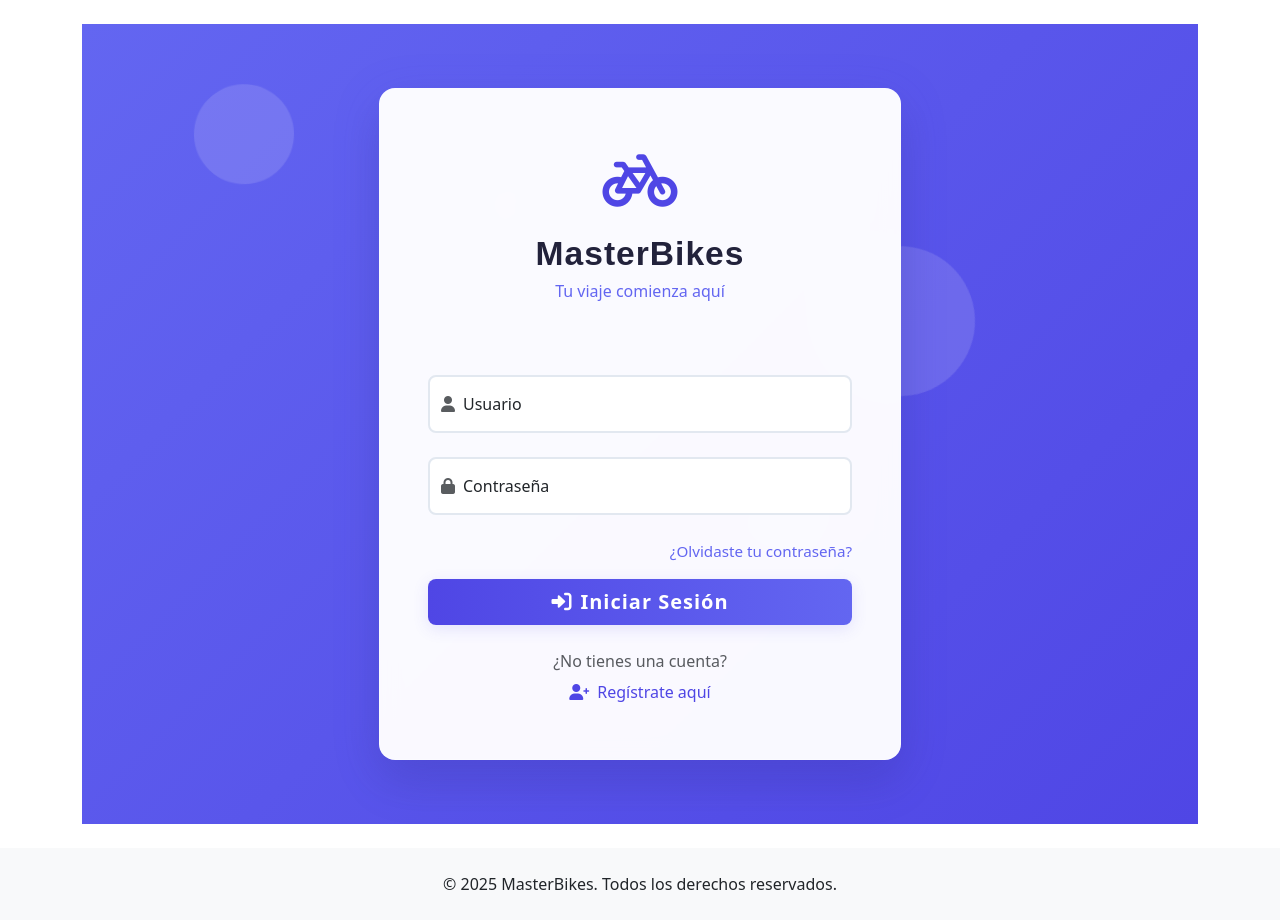
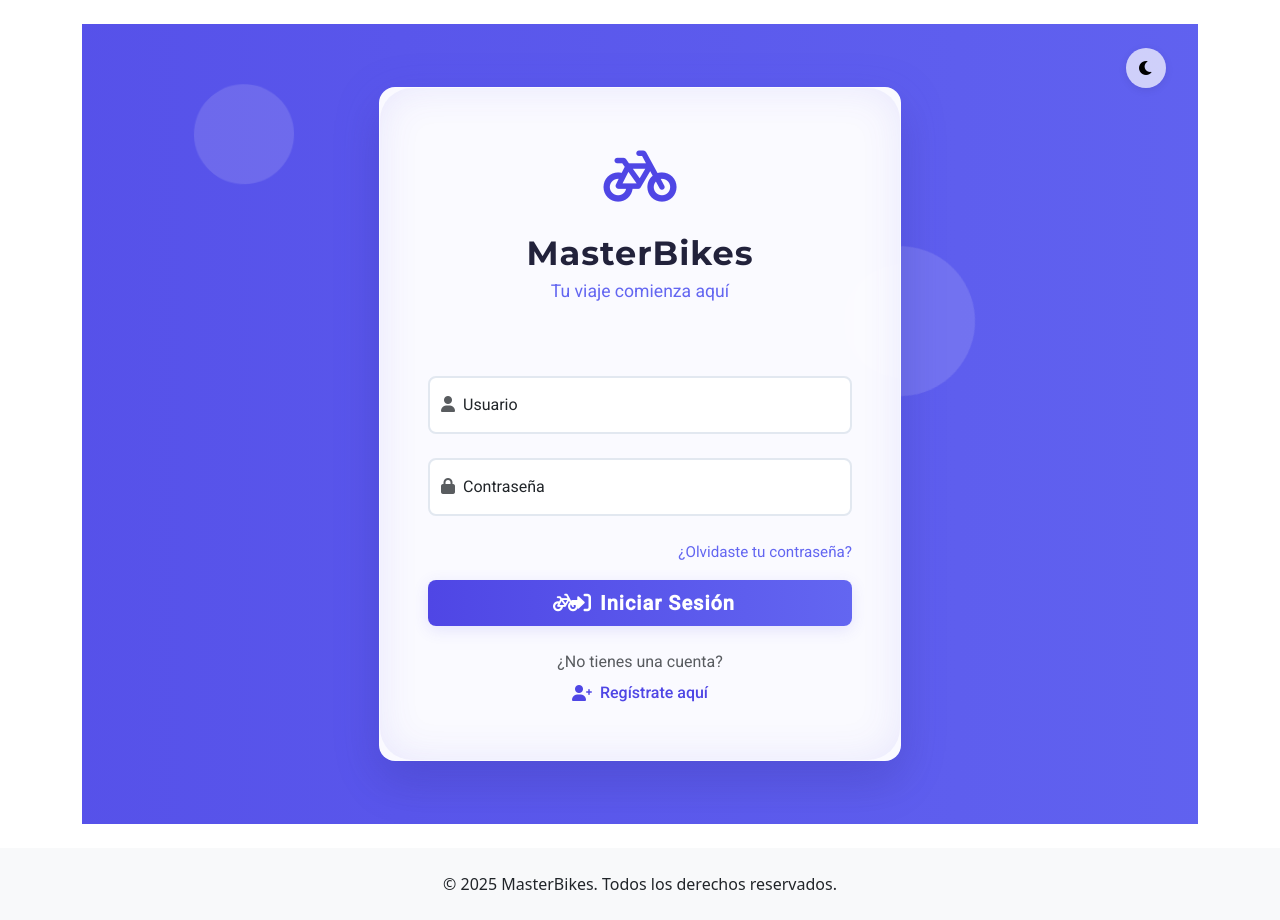
Before and after one commit to s1ns1kosiss/Master-Bikes, a Django app: page /usuarios/login/ in a window 1280 px wide. Shown: the part 56-976 px from the top of the page. Run offline with Django 5.2, Linux system fonts and the light colour scheme.

Commit message:
design: login ultra moderno, animado, accesible y con modo oscuro

```diff
--- a/masterbikes/templates/usuarios/login.html
+++ b/masterbikes/templates/usuarios/login.html
@@ -5,22 +5,86 @@
 
 {% block extra_css %}
 <style>
+@import url('https://fonts.googleapis.com/css2?family=Montserrat:wght@700&family=Roboto:wght@400;500&display=swap');
+
+:root {
+    --primary: #4f46e5;
+    --secondary: #6366f1;
+    --background: #f8fafc;
+    --card-bg: rgba(255,255,255,0.97);
+    --shadow: 0 12px 48px 0 rgba(79, 70, 229, 0.18), 0 1.5rem 3rem rgba(0,0,0,0.10);
+    --input-border: #e2e8f0;
+    --input-focus: #4f46e5;
+    --danger: #e11d48;
+    --dark-bg: #18181b;
+    --dark-card: rgba(36,37,46,0.98);
+    --dark-text: #f3f4f6;
+}
+
+body.dark-mode {
+    background: var(--dark-bg) !important;
+}
+body.dark-mode .login-container {
+    background: linear-gradient(135deg, #232946 0%, #18181b 100%) !important;
+}
+body.dark-mode .login-card {
+    background: var(--dark-card) !important;
+    color: var(--dark-text);
+    box-shadow: 0 12px 48px 0 rgba(36,37,46,0.28), 0 1.5rem 3rem rgba(0,0,0,0.20);
+}
+body.dark-mode .form-control {
+    background: #232946;
+    color: #f3f4f6;
+    border-color: #6366f1;
+}
+body.dark-mode .form-control:focus {
+    border-color: #a5b4fc;
+    box-shadow: 0 0 0 0.25rem rgba(99,102,241,0.15);
+}
+body.dark-mode .btn-login {
+    background: linear-gradient(90deg, #6366f1 0%, #4f46e5 100%);
+}
+body.dark-mode .register-link, body.dark-mode .forgot-link {
+    color: #a5b4fc;
+}
+body.dark-mode .register-link:hover, body.dark-mode .forgot-link:hover {
+    color: #818cf8;
+}
+
 .login-container {
-    background: linear-gradient(135deg, #6366f1 0%, #4f46e5 100%);
+    background: linear-gradient(270deg, #6366f1, #4f46e5, #6366f1);
+    background-size: 400% 400%;
     min-height: 100vh;
     position: relative;
     overflow: hidden;
+    transition: background 0.5s;
+    animation: gradientBG 12s ease infinite;
+}
+@keyframes gradientBG {
+    0% {background-position: 0% 50%;}
+    50% {background-position: 100% 50%;}
+    100% {background-position: 0% 50%;}
 }
 
 .login-card {
-    background: rgba(255, 255, 255, 0.97);
+    background: var(--card-bg);
     backdrop-filter: blur(10px);
     border: 1px solid rgba(255, 255, 255, 0.2);
-    box-shadow: 0 12px 48px 0 rgba(79, 70, 229, 0.18), 0 1.5rem 3rem rgba(0,0,0,0.10);
+    box-shadow: var(--shadow);
     border-radius: 2rem;
     animation: fadeInUp 1s cubic-bezier(.39,.575,.56,1) both;
+    position: relative;
+    overflow: hidden;
+    font-family: 'Roboto', sans-serif;
 }
-
+.login-card .inner-shadow {
+    position: absolute;
+    inset: 0;
+    border-radius: 2rem;
+    box-shadow: inset 0 0 40px 0 rgba(79, 70, 229, 0.10);
+    pointer-events: none;
+    z-index: 2;
+}
 @keyframes fadeInUp {
     0% { opacity: 0; transform: translateY(40px); }
     100% { opacity: 1; transform: translateY(0); }
@@ -28,17 +92,15 @@
 
 .brand-logo {
     font-size: 3.5rem;
-    color: #4f46e5;
+    color: var(--primary);
     margin-bottom: 0.5rem;
     animation: pulse 2s infinite;
 }
-
 @keyframes pulse {
     0% { transform: scale(1); }
     50% { transform: scale(1.08); }
     100% { transform: scale(1); }
 }
-
 .brand-title {
     font-family: 'Montserrat', sans-serif;
     font-weight: 700;
@@ -47,18 +109,36 @@
     letter-spacing: 1px;
 }
 .slogan {
-    font-size: 1rem;
-    color: #6366f1;
+    font-family: 'Roboto', sans-serif;
+    font-size: 1.1rem;
+    color: var(--secondary);
     margin-bottom: 1.5rem;
 }
 
 .form-control {
-    border: 2px solid #e2e8f0;
+    border: 2px solid var(--input-border);
     transition: all 0.3s ease;
+    box-shadow: none;
+    outline: none;
+    position: relative;
+    z-index: 1;
 }
 .form-control:focus {
-    border-color: #4f46e5;
-    box-shadow: 0 0 0 0.25rem rgba(79, 70, 229, 0.1);
+    border-color: var(--input-focus);
+    box-shadow: 0 0 0 0.25rem rgba(79, 70, 229, 0.13);
+}
+.form-control:focus-visible {
+    outline: none;
+}
+.form-control.animated-border {
+    border-image: linear-gradient(90deg, #6366f1, #4f46e5, #6366f1) 1;
+    border-width: 2px;
+    animation: borderAnim 2s linear infinite;
+}
+@keyframes borderAnim {
+    0% { border-image-slice: 1 0 0 0; }
+    50% { border-image-slice: 0 1 0 0; }
+    100% { border-image-slice: 1 0 0 0; }
 }
 
 .btn-login {
@@ -70,6 +150,27 @@
     box-shadow: 0 4px 16px rgba(79, 70, 229, 0.13);
     position: relative;
     overflow: hidden;
+    display: flex;
+    align-items: center;
+    justify-content: center;
+}
+.btn-login .spinner-border {
+    width: 1.2rem;
+    height: 1.2rem;
+    margin-right: 0.5rem;
+    display: none;
+}
+.btn-login.loading .spinner-border {
+    display: inline-block;
+}
+.btn-login .bike-anim {
+    display: inline-block;
+    animation: bikeMove 1.2s linear infinite;
+}
+@keyframes bikeMove {
+    0% { transform: translateX(0); }
+    50% { transform: translateX(8px); }
+    100% { transform: translateX(0); }
 }
 .btn-login:after {
     content: '';
@@ -91,26 +192,26 @@
 }
 
 .register-link {
-    color: #4f46e5;
+    color: var(--primary);
     transition: all 0.3s ease;
     font-weight: 500;
     display: inline-flex;
     align-items: center;
 }
 .register-link:hover {
-    color: #6366f1;
+    color: var(--secondary);
     transform: translateY(-2px) scale(1.05);
     text-decoration: underline;
 }
 
 .forgot-link {
-    color: #6366f1;
+    color: var(--secondary);
     font-size: 0.95rem;
     text-decoration: none;
     transition: color 0.2s;
 }
 .forgot-link:hover {
-    color: #4f46e5;
+    color: var(--primary);
     text-decoration: underline;
 }
 
@@ -127,6 +228,8 @@
     background: rgba(255, 255, 255, 0.13);
     border-radius: 50%;
     animation: float 15s infinite;
+    opacity: 0.7;
+    transition: opacity 0.8s;
 }
 .shape.bike {
     background: none;
@@ -158,9 +261,9 @@
     animation-delay: 4s;
 }
 @keyframes float {
-    0% { transform: translateY(0) rotate(0deg); }
-    50% { transform: translateY(-20px) rotate(180deg); }
-    100% { transform: translateY(0) rotate(360deg); }
+    0% { transform: translateY(0) rotate(0deg); opacity: 0.7; }
+    50% { transform: translateY(-20px) rotate(180deg); opacity: 1; }
+    100% { transform: translateY(0) rotate(360deg); opacity: 0.7; }
 }
 
 @media (max-width: 768px) {
@@ -168,11 +271,35 @@
     .brand-logo { font-size: 2.2rem; }
     .brand-title { font-size: 1.3rem; }
 }
+
+.toggle-darkmode {
+    position: absolute;
+    top: 1.5rem;
+    right: 2rem;
+    z-index: 10;
+    background: rgba(255,255,255,0.7);
+    border: none;
+    border-radius: 50%;
+    width: 2.5rem;
+    height: 2.5rem;
+    display: flex;
+    align-items: center;
+    justify-content: center;
+    box-shadow: 0 2px 8px rgba(0,0,0,0.08);
+    cursor: pointer;
+    transition: background 0.2s;
+}
+.toggle-darkmode:hover {
+    background: #e0e7ff;
+}
 </style>
 {% endblock %}
 
 {% block content %}
 <div class="login-container position-relative">
+    <button class="toggle-darkmode" id="toggleDarkMode" aria-label="Cambiar modo oscuro/claro">
+        <i class="fas fa-moon"></i>
+    </button>
     <div class="floating-shapes">
         <div class="shape"></div>
         <div class="shape"></div>
@@ -182,7 +309,8 @@
     <div class="container min-vh-100 d-flex align-items-center justify-content-center py-5">
         <div class="row justify-content-center w-100">
             <div class="col-md-8 col-lg-6">
-                <div class="login-card card rounded-4 overflow-hidden">
+                <div class="login-card card rounded-4 overflow-hidden" id="loginCard">
+                    <div class="inner-shadow"></div>
                     <div class="text-center pt-5">
                         <div class="brand-logo">
                             <i class="fas fa-bicycle" aria-hidden="true"></i>
@@ -193,14 +321,14 @@
                     <div class="card-body p-4 p-sm-5">
                         {% if messages %}
                             {% for message in messages %}
-                                <div class="alert alert-{{ message.tags }} alert-dismissible fade show d-flex align-items-center" role="alert">
+                                <div class="alert alert-{{ message.tags }} alert-dismissible fade show d-flex align-items-center" role="alert" id="loginError">
                                     <i class="fas fa-exclamation-triangle me-2"></i>
                                     <div>{{ message }}</div>
                                     <button type="button" class="btn-close ms-auto" data-bs-dismiss="alert" aria-label="Cerrar"></button>
                                 </div>
                             {% endfor %}
                         {% endif %}
-                        <form method="post" class="needs-validation" novalidate aria-label="Formulario de inicio de sesión">
+                        <form method="post" class="needs-validation" novalidate aria-label="Formulario de inicio de sesión" id="loginForm">
                             {% csrf_token %}
                             <div class="form-floating mb-4">
                                 <input type="text" class="form-control rounded-3" id="username" name="username" placeholder="Usuario" required aria-label="Usuario">
@@ -224,8 +352,10 @@
                                 <a href="#" class="forgot-link">¿Olvidaste tu contraseña?</a>
                             </div>
                             <div class="d-grid gap-2 mb-4">
-                                <button type="submit" class="btn btn-login btn-lg text-white rounded-3" aria-label="Iniciar sesión">
-                                    <i class="fas fa-sign-in-alt me-2"></i>Iniciar Sesión
+                                <button type="submit" class="btn btn-login btn-lg text-white rounded-3" aria-label="Iniciar sesión" id="loginBtn">
+                                    <span class="spinner-border spinner-border-sm" role="status" aria-hidden="true"></span>
+                                    <span class="bike-anim"><i class="fas fa-bicycle"></i></span>
+                                    <span class="login-text"><i class="fas fa-sign-in-alt me-2"></i>Iniciar Sesión</span>
                                 </button>
                             </div>
                         </form>
@@ -245,20 +375,62 @@
 
 {% block extra_js %}
 <script>
-// Validación de formulario
+// Modo oscuro toggle
+const toggleBtn = document.getElementById('toggleDarkMode');
+toggleBtn.addEventListener('click', function() {
+    document.body.classList.toggle('dark-mode');
+    this.querySelector('i').classList.toggle('fa-moon');
+    this.querySelector('i').classList.toggle('fa-sun');
+});
+
+// Validación de formulario y microinteracciones
 (function () {
     'use strict'
     var forms = document.querySelectorAll('.needs-validation')
     Array.prototype.slice.call(forms)
         .forEach(function (form) {
             form.addEventListener('submit', function (event) {
+                var btn = document.getElementById('loginBtn');
+                var spinner = btn.querySelector('.spinner-border');
+                var bike = btn.querySelector('.bike-anim');
+                var text = btn.querySelector('.login-text');
                 if (!form.checkValidity()) {
-                    event.preventDefault()
-                    event.stopPropagation()
+                    event.preventDefault();
+                    event.stopPropagation();
+                } else {
+                    // Spinner y animación en botón
+                    btn.classList.add('loading');
+                    spinner.style.display = 'inline-block';
+                    bike.style.display = 'none';
+                    text.style.opacity = '0.5';
                 }
-                form.classList.add('was-validated')
+                form.classList.add('was-validated');
             }, false)
         })
-})()
+})();
+
+// Shake si hay error
+window.addEventListener('DOMContentLoaded', function() {
+    var error = document.getElementById('loginError');
+    var card = document.getElementById('loginCard');
+    if(error && card) {
+        card.classList.add('animate__animated', 'animate__shakeX');
+        setTimeout(() => {
+            card.classList.remove('animate__animated', 'animate__shakeX');
+        }, 1200);
+    }
+});
+
+// Borde animado en input activo
+const inputs = document.querySelectorAll('.form-control');
+inputs.forEach(input => {
+    input.addEventListener('focus', function() {
+        this.classList.add('animated-border');
+    });
+    input.addEventListener('blur', function() {
+        this.classList.remove('animated-border');
+    });
+});
 </script>
+<link rel="stylesheet" href="https://cdnjs.cloudflare.com/ajax/libs/animate.css/4.1.1/animate.min.css"/>
 {% endblock %}
```
